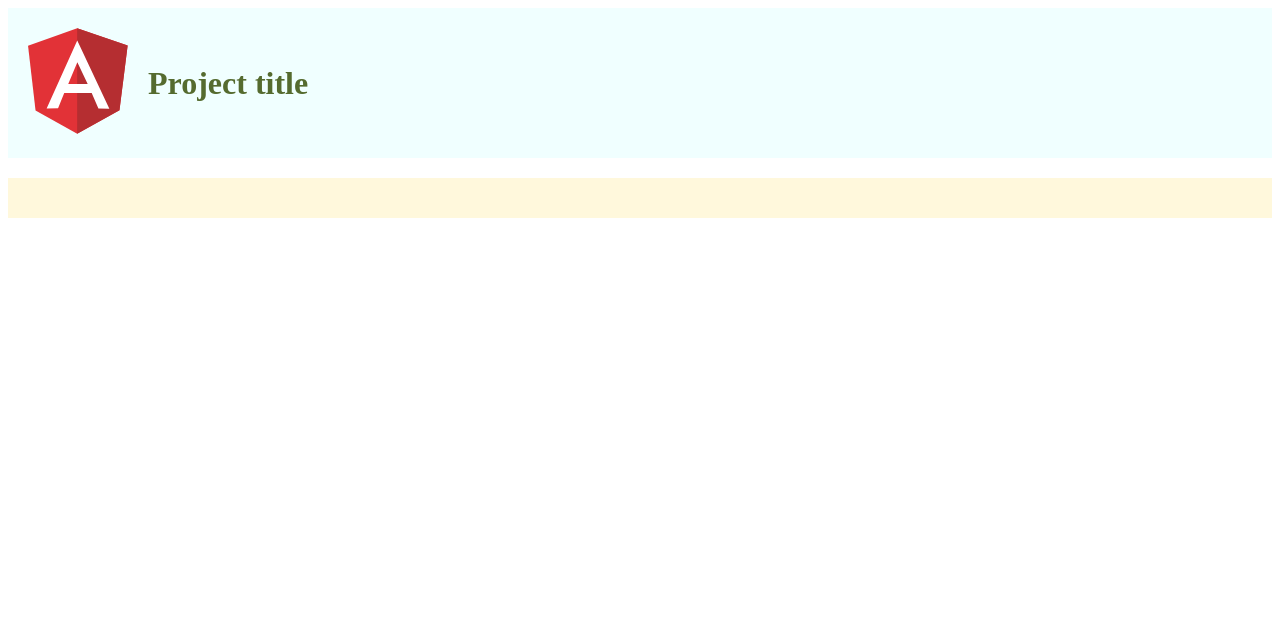
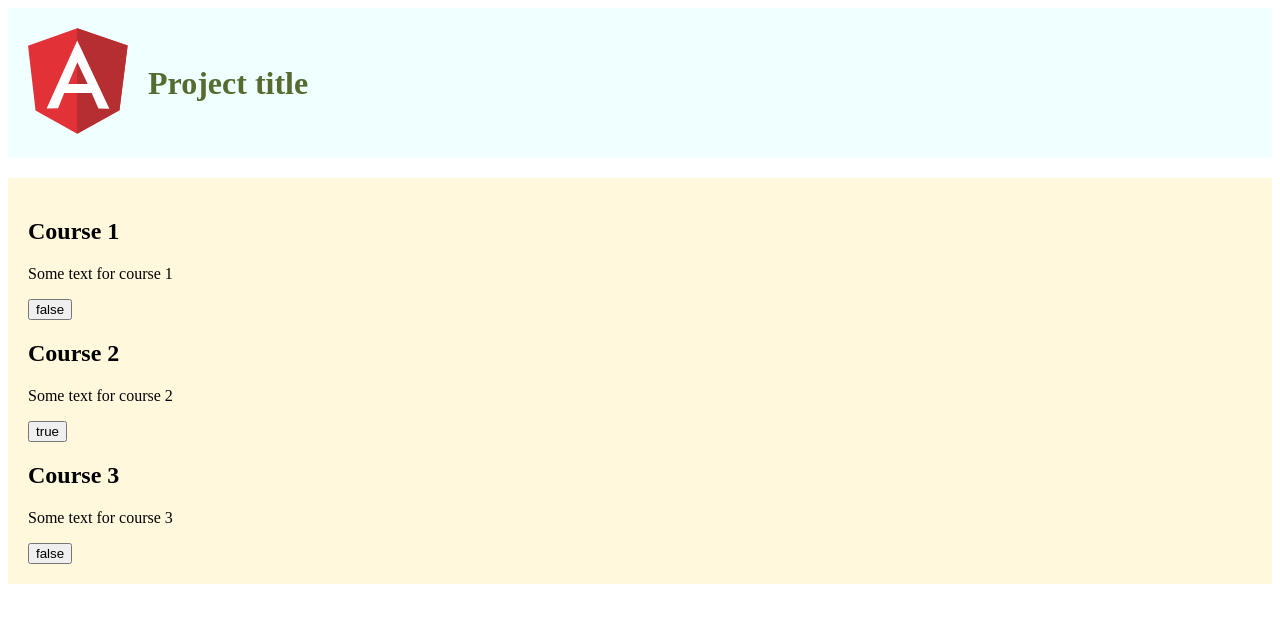
Before and after one commit to AndreyYegorov/Angular5-course, an Angular app in the folder test-project/: page / in a window 1280 px wide. Shown: the top 622 px of the page. Built offline with nearby package versions, Linux system fonts and the light colour scheme.

Commit message:
updated CourseListComponent and created CourseItemComponent

```diff
--- a/test-project/src/app/app.module.ts
+++ b/test-project/src/app/app.module.ts
@@ -5,13 +5,15 @@ import { AppComponent } from './app.component';
 import { LogoComponent } from './components/logo/logo.component';
 import { HeaderComponent } from './components/header/header.component';
 import { CourseListComponent } from './components/course-list/course-list.component';
+import { CourseItemComponent } from './components/course-item/course-item.component';
 
 @NgModule({
   declarations: [
     AppComponent,
     LogoComponent,
     HeaderComponent,
-    CourseListComponent
+    CourseListComponent,
+    CourseItemComponent
   ],
   imports: [
     BrowserModule
--- /dev/null
+++ b/test-project/src/app/components/course-item/course-item.component.html
@@ -0,0 +1,3 @@
+<h2 class="course-item-heading">{{course.title}}</h2>
+<p class="course-item-desc">{{course.description}}</p>
+<button class="course-item-button">{{course.topRated}}</button>
--- /dev/null
+++ b/test-project/src/app/components/course-item/course-item.component.ts
@@ -0,0 +1,12 @@
+import {Component, Input, ViewEncapsulation} from '@angular/core';
+import {CourseModel} from '../../interfaces/interfaces';
+
+@Component({
+  selector: 'app-course-item',
+  templateUrl: './course-item.component.html',
+  encapsulation: ViewEncapsulation.None,
+  styleUrls: ['./course-item.component.css']
+})
+export class CourseItemComponent {
+  @Input() course: CourseModel;
+}
--- a/test-project/src/app/components/course-list/course-list.component.html
+++ b/test-project/src/app/components/course-list/course-list.component.html
@@ -0,0 +1 @@
+<app-course-item *ngFor="let course of courses" [course]="course" class="course-item"></app-course-item>
```
Also changed, not shown: test-project/src/app/components/course-item/course-item.component.css (added).
